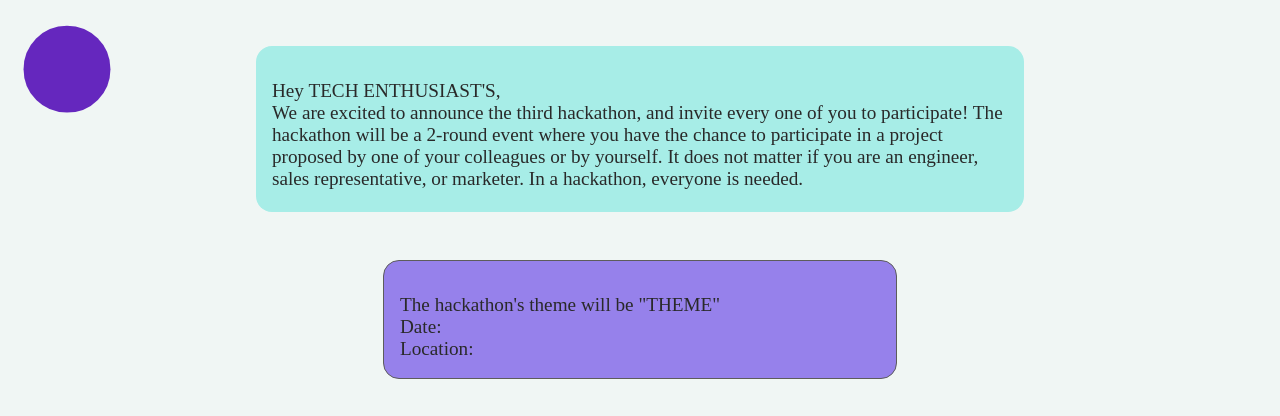
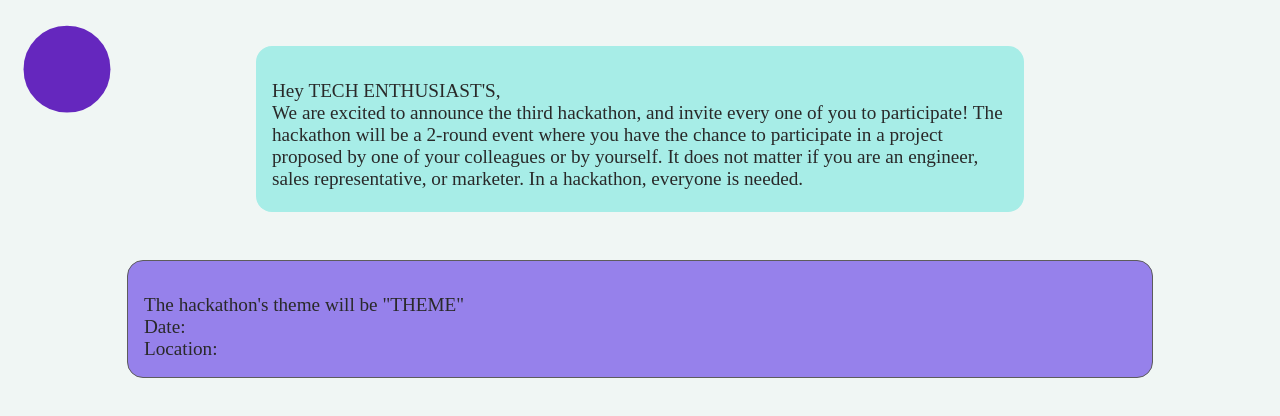
Before and after one commit to sanketyelave/NewEmailTemplate, a plain HTML site: page index.html in a window 1280 px wide. Shown: the part 384-800 px from the top of the page. Drawn offline with Linux system fonts and the light colour scheme; a web font is replaced by a local one.

Commit message:
Update style.css

```diff
--- a/style.css
+++ b/style.css
@@ -107,11 +107,11 @@ span {
 
 .theme {
     position: relative;
-    width: 40%;
+    width: 80%;
     margin: 3rem auto 0rem auto;
     background-color: #9681EB;
     border-radius: 1rem;
-    padding-top: 0.09rem;
+    padding-top: 0.07rem;
     padding-bottom: 0.09rem;
     border: 0.08rem solid rgb(93, 92, 92);
 }
```
